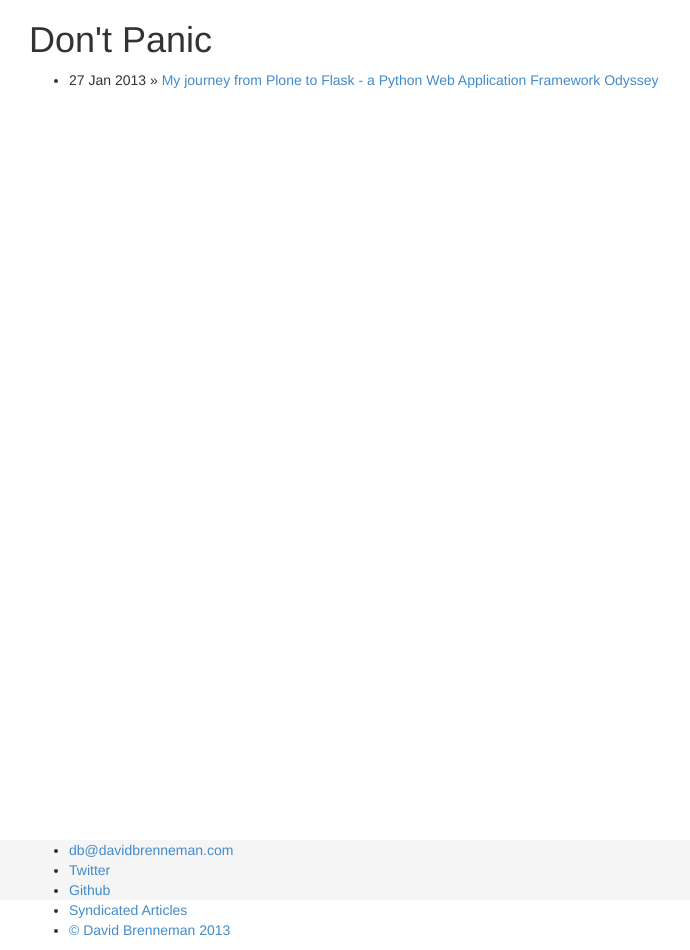
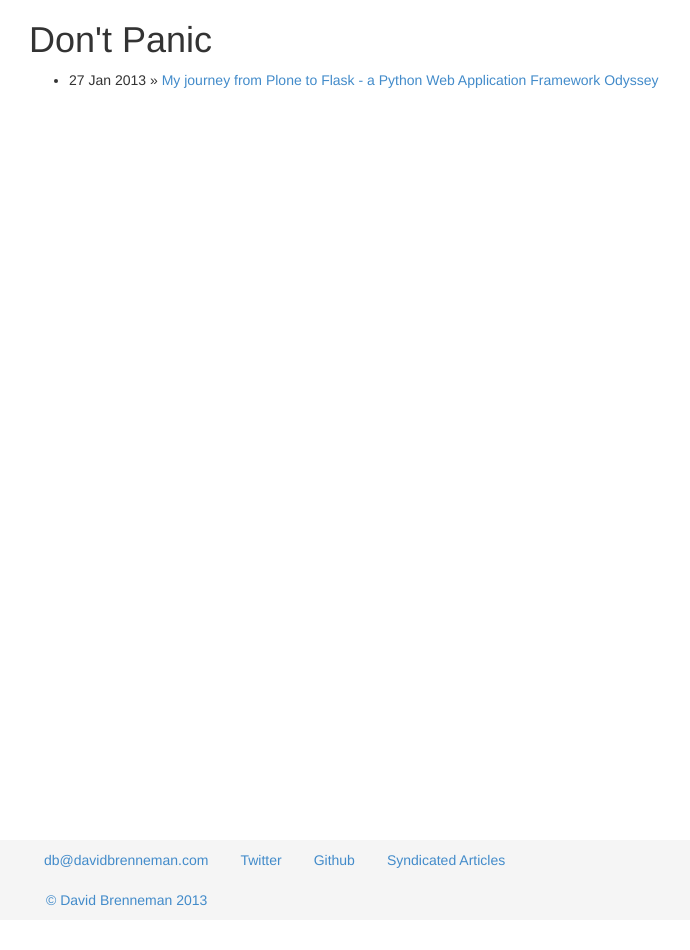
Before and after one commit to dbrenneman/dbrenneman.github.io, a Jekyll site: the page built from index.html, in a window 1280 px wide. Shown: the whole page, without its empty margins (286-976 px from the left). Built offline with Jekyll 4.4.1, drawn with Linux system fonts in a browser that asks for light colours; after the commit the page ends 920 px from its top, so only the background shows below that.

Commit message:
css tweaks

```diff
--- a/_layouts/default.html
+++ b/_layouts/default.html
@@ -32,7 +32,7 @@
 
     <div id="footer">
       <div class="container">
-        <ul class="inline">
+        <ul class="nav nav-pills">
           <li>
             <a href="mailto:db@davidbrenneman.com"><i class="icon-envelope-alt"></i>db@davidbrenneman.com</a>
           </li>
--- a/css/davidbrenneman.css
+++ b/css/davidbrenneman.css
@@ -19,7 +19,7 @@ body {
 
 /* Set the fixed height of the footer here */
 #footer {
-  height: 60px;
+  height: 80px;
   background-color: #f5f5f5;
 }
 
```
